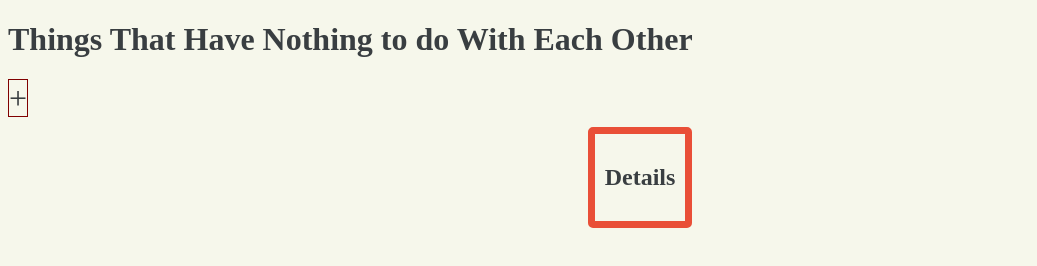
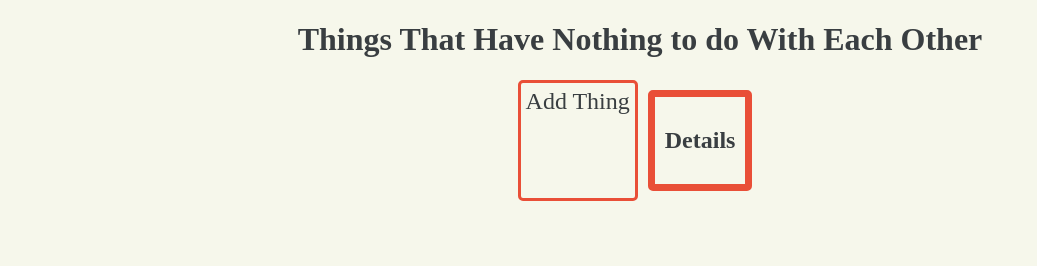
Before and after one commit to SGoldfine/242-assignment16, a website: page index.html in a window 1280 px wide. Shown: the whole page, without its empty margins (0-1037 px from the left). Drawn offline with Linux system fonts and the light colour scheme; no server answers.

Commit message:
updated styles

```diff
--- a/index.html
+++ b/index.html
@@ -9,10 +9,10 @@
     <body>
         <header>
             <h1>Things That Have Nothing to do With Each Other</h1>
-            <a href="#" id="add-link">+</a>
         </header>
 
         <div class="columns two-columns">
+            <a href="#" id="add-link">Add Thing</a>
             <div id="thing-list" class="columns"></div>
             <div id="thing-details-column">
                 <h2>Details</h2>
--- a/public/script.js
+++ b/public/script.js
@@ -43,12 +43,12 @@ const displayDetails = (thing) => {
   thingDetails.append(h3);
 
   const dLink = document.createElement("a");
-  dLink.innerHTML = "	&#x2715;";
+  dLink.innerHTML = "Delete";
   thingDetails.append(dLink);
   dLink.id = "delete-link";
 
   const eLink = document.createElement("a");
-  eLink.innerHTML = "&#9998;";
+  eLink.innerHTML = "Edit";
   thingDetails.append(eLink);
   eLink.id = "edit-link";
 
@@ -134,7 +134,6 @@ const addEditThing = async(e) => {
   let response;
   formData.append("funFacts", getFacts());
 
-  //trying to add a new thing
   if (form._id.value == -1) {
       formData.delete("_id");
 
@@ -142,10 +141,7 @@ const addEditThing = async(e) => {
           method: "POST",
           body: formData
       });
-  }
-  //edit an existing thing
-  else {
-
+  } else {
       console.log(...formData);
 
       response = await fetch(`/api/things/${form._id.value}`, {
--- a/public/styles.css
+++ b/public/styles.css
@@ -33,8 +33,10 @@ body {
 }
 
 #add-link {
-    font-size: 2em;
-    border: 1px solid maroon;
+    font-size: 1.5em;
+    padding: 5px;
+    border-radius: 5px;
+    border: 3px solid var(--primary);
 }
 
 #edit-link {
@@ -52,6 +54,19 @@ body {
     background: #F6F7EB;
     border-radius: 5px;
     border: 7px solid var(--primary);
+}
+
+section,
+#thing-details-column {
+    transition: transform 0.3s, z-index 0s, box-shadow 0.3s;
+    z-index: 1;
+}
+
+section:hover,
+#thing-details-column:hover {
+    transform: scale(1.009);
+    z-index: 10;
+    box-shadow: 0 4px 8px rgba(0, 0, 0, 0.5);
 }
 
 
@@ -110,6 +125,10 @@ a {
     color: #393E41;
 }
 
+h1 {
+    text-align: center;
+}
+
 .hidden {
     display: none;
 }
```
